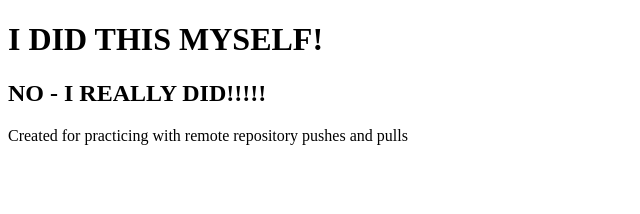
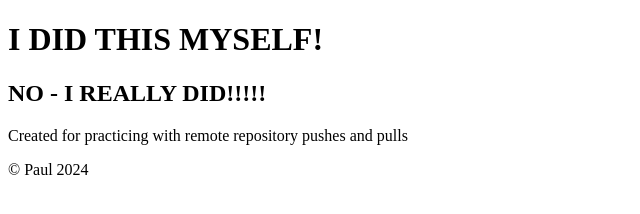
Before and after one commit to PaulHumph/tuesday, a plain HTML site: page index.html in a window 1280 px wide. Shown: the whole page, without its empty margins (0-640 px from the left). Drawn offline with Linux system fonts and the light colour scheme.

Commit message:
Added a copyright to index.html

```diff
--- a/index.html
+++ b/index.html
@@ -11,6 +11,7 @@
     <h1>I DID THIS MYSELF!</h1>
     <h2>NO - I REALLY DID!!!!!</h2>
     <p>Created for practicing with remote repository pushes and pulls</p>
+    <footer>&copy; Paul 2024</footer>
 
 
 </body>
```
